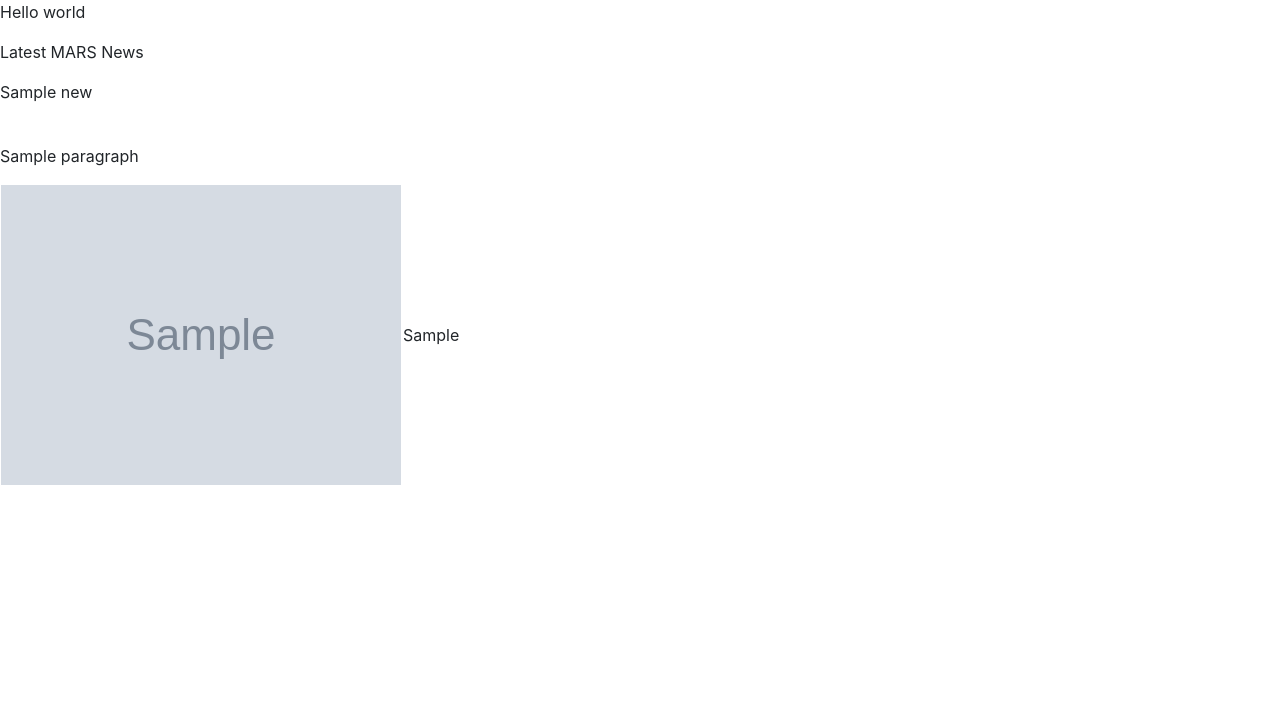
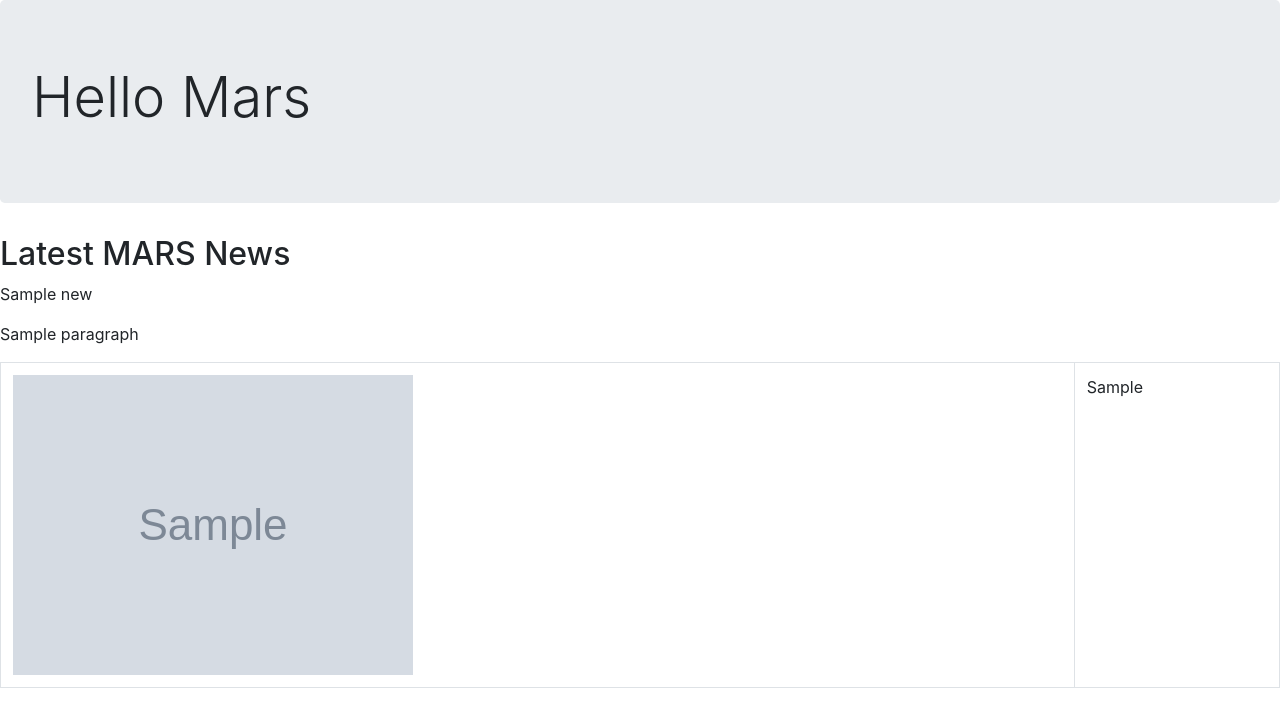
Before and after one commit to Karla-Flores/Web-Scraping, a Flask app: template Missions_to_Mars./templates/index.html in a window 1280 px wide. Shown: the top 727 px of the page. Run offline with Flask 2, Linux system fonts and the light colour scheme; the template is opened without the code that fills it: most values are stand-ins (such as "Sample title", 1, 10 or a date in 2020); grey boxes marked "Sample" are stand-in pictures; some libraries are stand-ins or nearby versions.

Commit message:
adding jumbotron to index

```diff
--- a/Missions_to_Mars./scrape_mars.py
+++ b/Missions_to_Mars./scrape_mars.py
@@ -86,7 +86,7 @@ def scrape():
     print(data_dict)
 
 
-    # images
+    # Images
     # Loop for setting up a dictionary with the image url string and the hemisphere title to a list
     # m_images = []
 
--- a/Missions_to_Mars./templates/index.html
+++ b/Missions_to_Mars./templates/index.html
@@ -20,19 +20,18 @@
 
 
 
+    <div class="jumbotron">
+        <h1 class="display-4">Hello Mars</h1>
+    </div>
+    <h2>Latest MARS News</h2>
 
-    <p>Hello world</p>
+    <p> {{info['news']['title']| safe}}</p>
+    <p> {{info['news']['paragraph']| safe}}</p>
 
-    <p>Latest MARS News</p>
-
-    <p> {{info['news']['title']}}</p>
-    <br>
-    <p> {{info['news']['paragraph']}}</p>
-
-    <table boder=1>
+    <table class="table table-bordered">
         <TR>
             <!-- <TD>{{info['m_images'] | safe}}</TD> -->
-            <TD><img src= "{{info['image'| safe]}}"></TD>
+            <TD><img src="{{info['image'| safe]}}"></TD>
             <TD>{{info['mars_fact_html'] | safe}}</TD>
         </TR>
     </table>
```
